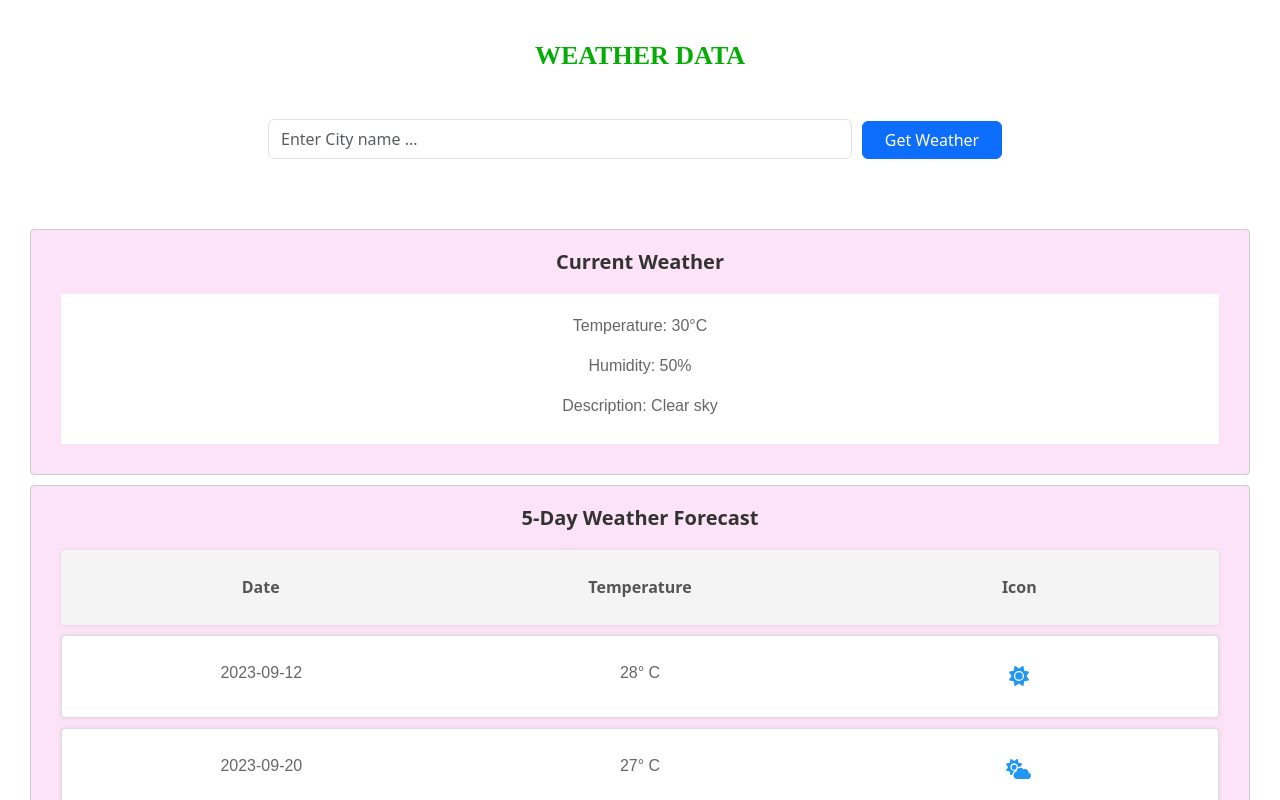
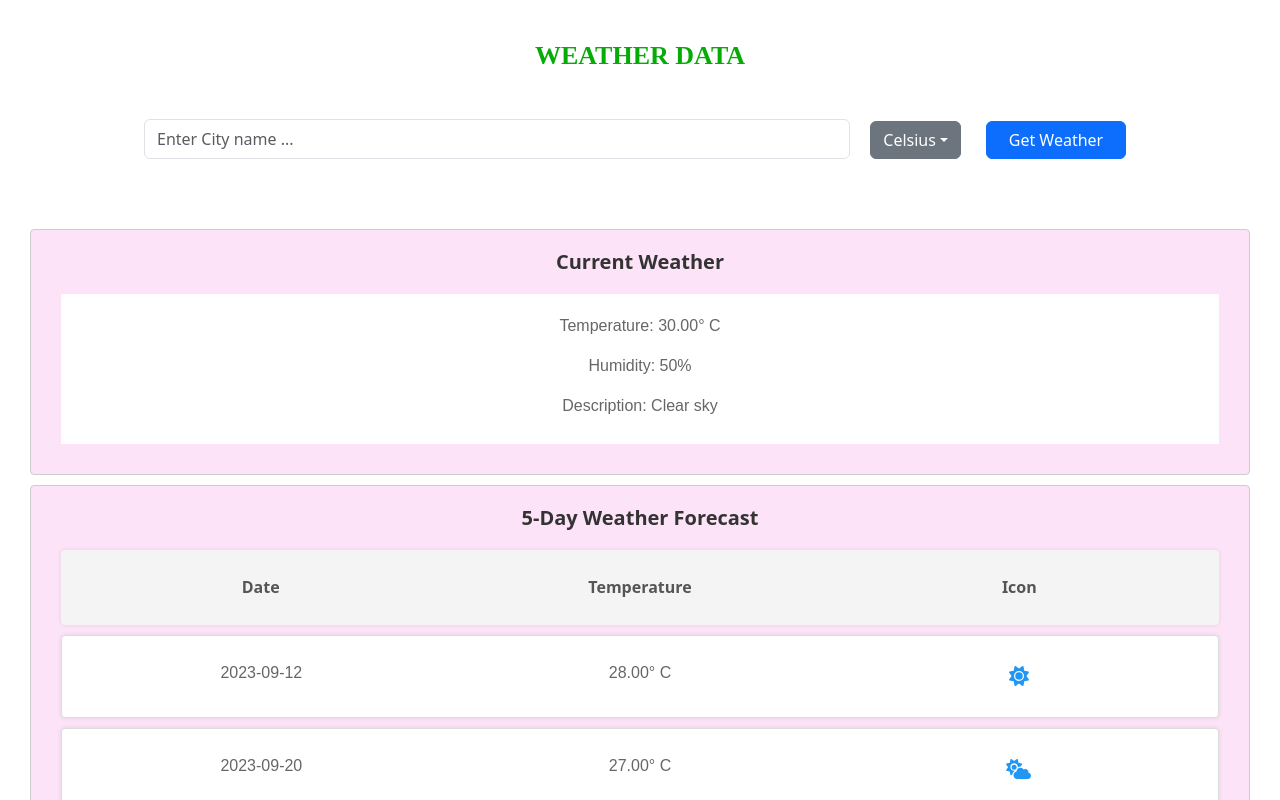
Before and after one commit to yashverma03/weather-forecast, a React (Create React App) app in the folder client/: page / in a window 1280 px wide. Shown: the top 800 px of the page. Built offline with nearby package versions, Linux system fonts and the light colour scheme.

Commit message:
added celsius and fahrenheit temperature units

```diff
--- a/client/src/components/Home/Home.jsx
+++ b/client/src/components/Home/Home.jsx
@@ -1,5 +1,5 @@
 import React, { useState } from 'react';
-import { FormControl, Button, Form } from 'react-bootstrap';
+import { FormControl, Button, Form, Dropdown } from 'react-bootstrap';
 import styles from './Home.module.css';
 import API_URL from '../../config/api';
 import axios from 'axios';
@@ -56,6 +56,7 @@ const Home = () => {
   const [cityName, setCityName] = useState('');
   // const [weatherData, setWeatherData] = useState(null);
   const [weatherData, setWeatherData] = useState(sampleData);
+  const [temperatureUnit, setTemperatureUnit] = useState('celsius');
 
   const handleOnSubmit = async (e) => {
     e.preventDefault();
@@ -72,11 +73,13 @@ const Home = () => {
     }
   };
 
+  const handleUnitChange = (newUnit) => {
+    setTemperatureUnit(newUnit);
+  };
+
   return (
     <div>
-      <h2 className={styles.heading}>
-        WEATHER DATA
-      </h2>
+      <h2 className={styles.heading}>WEATHER DATA</h2>
 
       <div className={styles.formContainer}>
         <Form className={styles.form} onSubmit={handleOnSubmit}>
@@ -87,6 +90,17 @@ const Home = () => {
             onChange={(e) => setCityName(e.target.value)}
           />
 
+          <Dropdown className={styles.dropdown}>
+            <Dropdown.Toggle variant='secondary' id='dropdown-basic'>
+              {temperatureUnit === 'celsius' ? 'Celsius' : 'Fahrenheit'}
+            </Dropdown.Toggle>
+
+            <Dropdown.Menu>
+              <Dropdown.Item onClick={() => handleUnitChange('celsius')}>Celsius</Dropdown.Item>
+              <Dropdown.Item onClick={() => handleUnitChange('fahrenheit')}>Fahrenheit</Dropdown.Item>
+            </Dropdown.Menu>
+          </Dropdown>
+
           <Button className={styles.button} variant='primary' type='submit'>
             Get Weather
           </Button>
@@ -95,8 +109,8 @@ const Home = () => {
 
       {weatherData && (
         <div className={styles.weatherData}>
-          <WeatherCondition data={weatherData.currentWeather} />
-          <WeatherForecast data={weatherData.forecastData} />
+          <WeatherCondition data={weatherData.currentWeather} temperatureUnit={temperatureUnit} />
+          <WeatherForecast data={weatherData.forecastData} temperatureUnit={temperatureUnit} />
         </div>
       )}
     </div>
--- a/client/src/components/Home/Home.module.css
+++ b/client/src/components/Home/Home.module.css
@@ -14,16 +14,20 @@
 .form {
   display: flex;
   justify-content: center;
-  padding: 0 20%;
+  padding: 0 10%;
 
   @media (max-width: 768px) {
-    padding: 0 10%;
+    padding: 0;
   }
 }
 
 .input {
   height: 40px;
   margin-top: 8px;
+}
+
+.dropdown {
+  margin: 10px 15px 0px 20px;
 }
 
 .button {
--- a/client/src/components/WeatherCondition/WeatherCondition.jsx
+++ b/client/src/components/WeatherCondition/WeatherCondition.jsx
@@ -1,7 +1,14 @@
 import React from 'react';
 import styles from './WeatherCondition.module.css';
 
-const WeatherCondition = ({ data }) => {
+const convertTemperature = (temp, unit) => {
+  if (unit === 'fahrenheit') {
+    return ((temp * 9) / 5 + 32).toFixed(2);
+  }
+  return temp.toFixed(2);
+};
+
+const WeatherCondition = ({ data, temperatureUnit }) => {
   if (!data) {
     return null;
   }
@@ -10,12 +17,14 @@ const WeatherCondition = ({ data }) => {
   const { temp, humidity } = main;
   const weatherDescription = weather[0].description;
 
+  const convertedTemp = convertTemperature(temp, temperatureUnit);
+
   return (
     <div className={styles.container}>
       <h2 className={styles.heading}>Current Weather</h2>
 
       <div className={styles.textContainer}>
-        <p className={styles.text}>Temperature: {temp}°C</p>
+        <p className={styles.text}>Temperature: {convertedTemp}° {temperatureUnit.toUpperCase()[0]}</p>
         <p className={styles.text}>Humidity: {humidity}%</p>
         <p className={styles.text}>Description: {weatherDescription}</p>
       </div>
--- a/client/src/components/WeatherForecast/WeatherForecast.jsx
+++ b/client/src/components/WeatherForecast/WeatherForecast.jsx
@@ -29,7 +29,14 @@ const getWeatherIcon = (description) => {
   }
 };
 
-const WeatherForecast = ({ data }) => {
+const convertTemperature = (temp, unit) => {
+  if (unit === 'fahrenheit') {
+    return ((temp * 9) / 5 + 32).toFixed(2);
+  }
+  return temp.toFixed(2);
+};
+
+const WeatherForecast = ({ data, temperatureUnit }) => {
   if (!data) {
     return null;
   }
@@ -40,6 +47,7 @@ const WeatherForecast = ({ data }) => {
 
   const totalTemp = selectedForecasts.reduce((sum, forecast) => sum + forecast.main.temp, 0);
   const averageTemp = totalTemp / selectedForecasts.length;
+  const convertedAverageTemp = convertTemperature(averageTemp, temperatureUnit);
 
   return (
     <div className={styles.container}>
@@ -52,17 +60,22 @@ const WeatherForecast = ({ data }) => {
       </div>
 
       <ul className={styles.listContainer}>
-        {selectedForecasts.map((forecast, index) => (
-          <li className={styles.list} key={index}>
-            <p className={styles.text}>{forecast.dt_txt.split(' ')[0]}</p>
-            <p className={styles.text}>{forecast.main.temp}° C</p>
-            <p className={styles.image}>{getWeatherIcon(forecast.weather[0].description)}</p>
-          </li>
-        ))}
+        {selectedForecasts.map((forecast, index) => {
+          const weatherIcon = getWeatherIcon(forecast.weather[0].description);
+          const temp = convertTemperature(forecast.main.temp, temperatureUnit);
+
+          return (
+            <li className={styles.list} key={index}>
+              <p className={styles.text}>{forecast.dt_txt.split(' ')[0]}</p>
+              <p className={styles.text}>{temp}° {temperatureUnit.toUpperCase()[0]}</p>
+              <p className={styles.image}>{weatherIcon}</p>
+            </li>
+          );
+        })}
       </ul>
 
       <p className={styles.averageTemp}>
-        Average Temperature: {averageTemp.toFixed(2)}° C
+        Average Temperature: {convertedAverageTemp}° {temperatureUnit.toUpperCase()[0]}
       </p>
     </div>
   );
```
